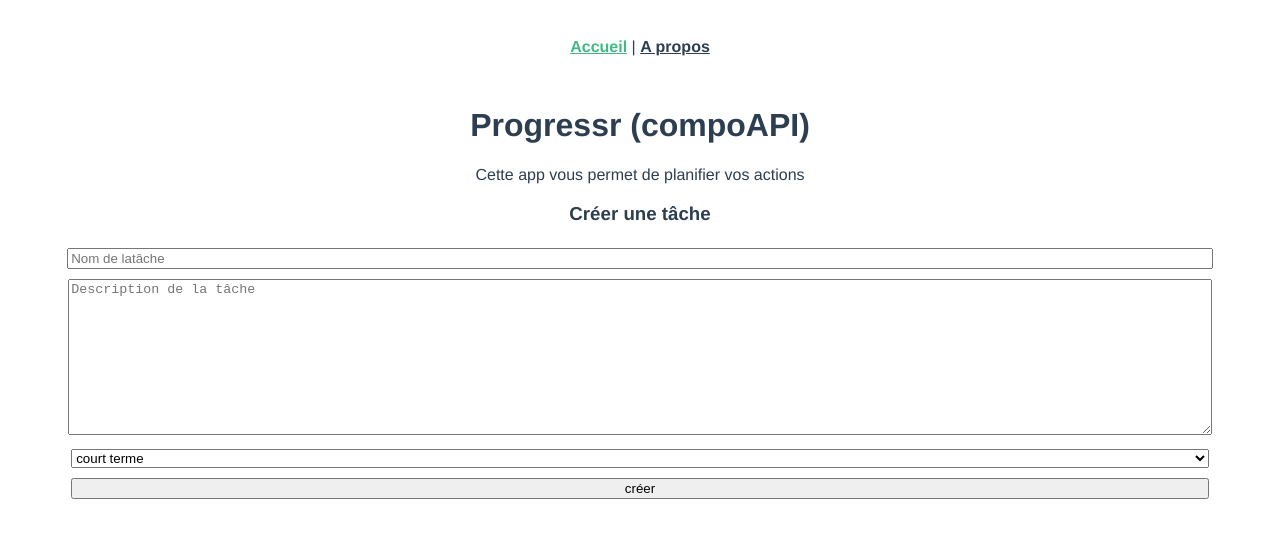
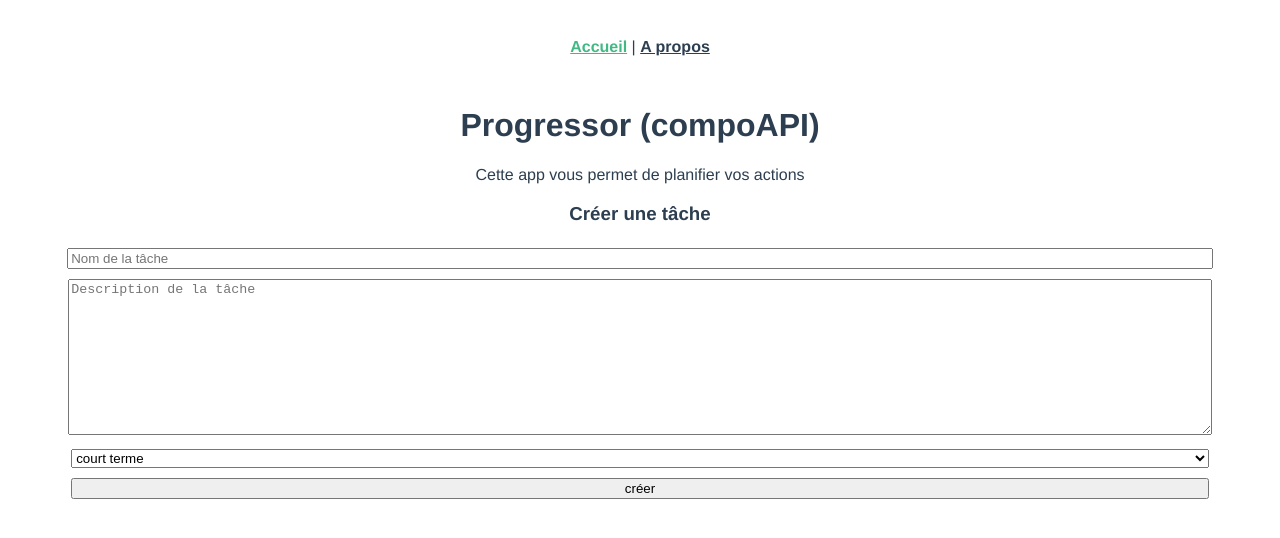
Before and after one commit to younesmjl/Vue3-TaskManagement, a Vue app: page / in a window 1280 px wide. Shown: the top 538 px of the page. Built offline with nearby package versions, Linux system fonts and the light colour scheme.

Commit message:
creation custom event

```diff
--- a/src/components/Form.vue
+++ b/src/components/Form.vue
@@ -2,7 +2,7 @@
   <h3>Créer une tâche</h3>
   <!-- plutot que v-on:submit on pourrait simplifier par @submit -->
   <form v-on:submit.prevent="createTask">
-    <input type="text" placeholder="Nom de latâche" v-model="name" />
+    <input type="text" placeholder="Nom de la tâche" v-model="name" />
     <br />
     <textarea
       cols="30"
@@ -31,7 +31,8 @@ import { ref } from "vue";
 
 export default {
   name: "Form",
-  setup() {
+  emits: ["createtaskParent"],
+  setup(props, context) {
     const name = ref("");
     const description = ref("");
     const temporalityTypes = ref([
@@ -61,6 +62,9 @@ export default {
         temporality: temporality.value,
       };
       console.log("task", task);
+
+      //emit permet de créer un evenement que le parent peut ecouté et donc utilisé
+      context.emit("createtaskParent", task);
       resetForm();
     }
 
--- a/src/views/Home.vue
+++ b/src/views/Home.vue
@@ -1,19 +1,25 @@
 <template>
   <div class="home">
-    <HelloWorld msg="Progressr (compoAPI)" />
-   <Form />
+    <HelloWorld msg="Progressor (compoAPI)" />
+    <Form v-on:createtaskParent="addTask" />
   </div>
 </template>
 
 <script>
 // @ is an alias to /src
 import HelloWorld from "@/components/HelloWorld.vue";
-import Form from "@/components/Form.vue"
+import Form from "@/components/Form.vue";
 export default {
   name: "Home",
   components: {
     HelloWorld,
     Form,
-  }
+  },
+  setup() {
+    function addTask(data) {
+      console.log("Home.vue | addTask()", data);
+    }
+    return { addTask };
+  },
 };
 </script>
```
